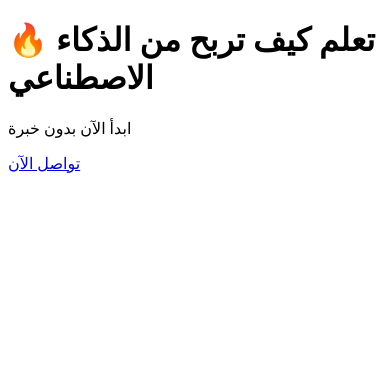
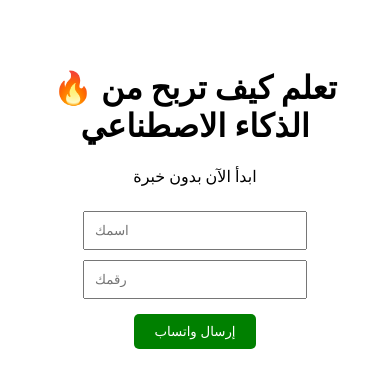
Before and after one commit to maafaalhussain-cmyk/nextjs, a Next.js app: page / in a window 390 px wide. Shown: the top 388 px of the page. Built offline with nearby package versions, Linux system fonts and the light colour scheme.

Commit message:
Add form to submit name and phone via WhatsApp

```diff
--- a/app/page.tsx
+++ b/app/page.tsx
@@ -1,12 +1,58 @@
+"use client";
+
+import { useState } from "react";
+
 export default function Page() {
+  const [name, setName] = useState("");
+  const [phone, setPhone] = useState("");
+
+  const handleSubmit = (e) => {
+    e.preventDefault();
+
+    const message = `الاسم: ${name}%0Aالرقم: ${phone}`;
+    window.location.href = `https://wa.me/966559168717?text=${message}`;
+  };
+
   return (
-    <main>
+    <main style={{ padding: "40px", textAlign: "center" }}>
       <h1>🔥 تعلم كيف تربح من الذكاء الاصطناعي</h1>
       <p>ابدأ الآن بدون خبرة</p>
 
-      <a href="https://wa.me/966559168717">
-        تواصل الآن
-      </a>
+      <form onSubmit={handleSubmit} style={{ marginTop: "20px" }}>
+        <input
+          type="text"
+          placeholder="اسمك"
+          value={name}
+          onChange={(e) => setName(e.target.value)}
+          style={{ padding: "10px", margin: "5px", width: "200px" }}
+        />
+
+        <br />
+
+        <input
+          type="tel"
+          placeholder="رقمك"
+          value={phone}
+          onChange={(e) => setPhone(e.target.value)}
+          style={{ padding: "10px", margin: "5px", width: "200px" }}
+        />
+
+        <br />
+
+        <button
+          type="submit"
+          style={{
+            marginTop: "10px",
+            padding: "10px 20px",
+            backgroundColor: "green",
+            color: "white",
+            border: "none",
+            borderRadius: "5px",
+          }}
+        >
+          إرسال واتساب
+        </button>
+      </form>
     </main>
   );
 }
```
